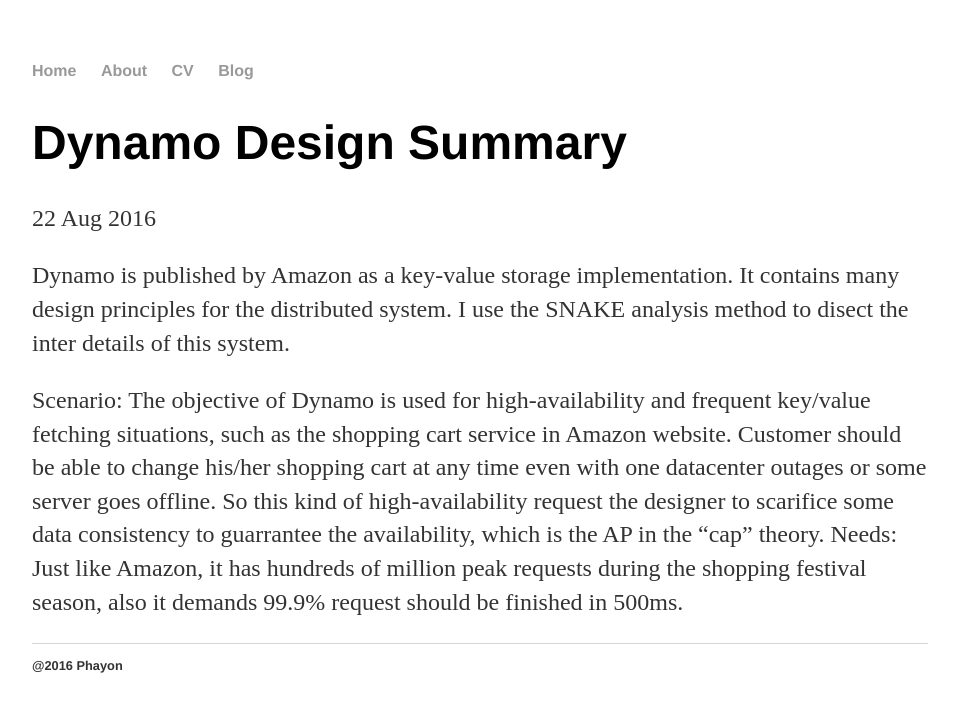
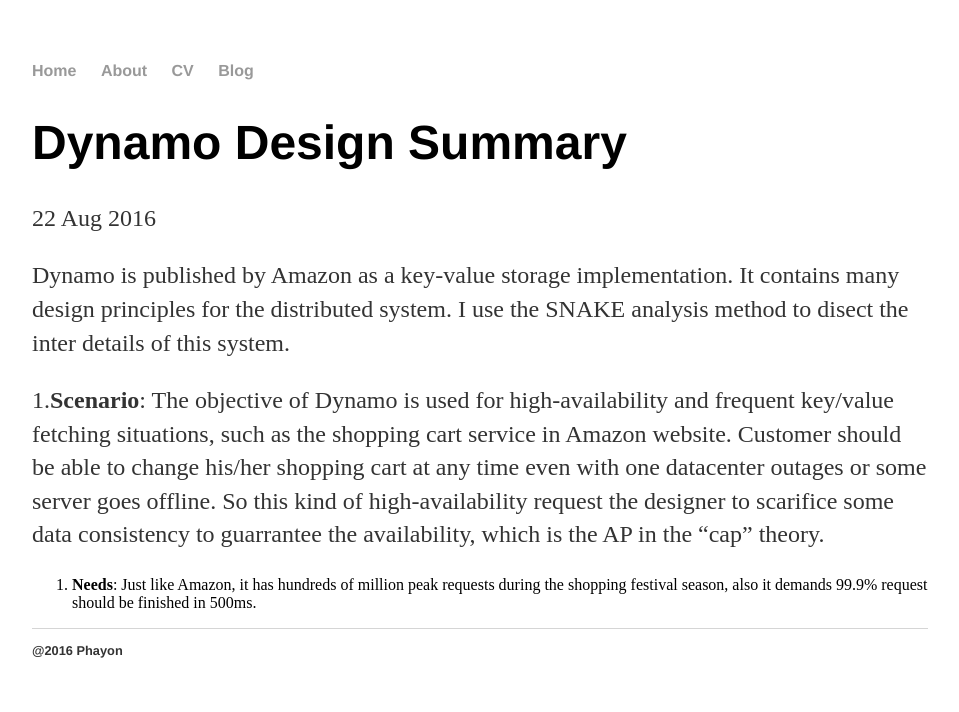
Before and after one commit to xtchenhui/blogs, a Jekyll site: the page built from _posts/2016-08-22-DynamoSummary.md, in a window 1280 px wide. Shown: the top 712 px of the page, without its empty margins (160-1119 px from the left). Built offline with Jekyll 4.4.1, drawn with Linux system fonts in a browser that asks for light colours.

Commit message:
Update 2016-08-22-DynamoSummary.md

```diff
--- a/_posts/2016-08-22-DynamoSummary.md
+++ b/_posts/2016-08-22-DynamoSummary.md
@@ -8,9 +8,8 @@
 Dynamo is published by Amazon as a key-value storage implementation. It contains many design principles for the distributed system.
 I use the SNAKE analysis method to disect the inter details of this system.
 
-Scenario: The objective of Dynamo is used for high-availability and frequent key/value fetching situations, such as the shopping cart
+1.**Scenario**: The objective of Dynamo is used for high-availability and frequent key/value fetching situations, such as the shopping cart
           service in Amazon website. Customer should be able to change his/her shopping cart at any time even with one datacenter outages
           or some server goes offline. So this kind of high-availability request the designer to scarifice some data consistency to guarrantee
           the availability, which is the AP in the "cap" theory.
-Needs: Just like Amazon, it has hundreds of million peak requests during the shopping festival season, also it demands 99.9% request should
-        be finished in 500ms.
+2. **Needs**: Just like Amazon, it has hundreds of million peak requests during the shopping festival season, also it demands 99.9% request should be finished in 500ms.
```
